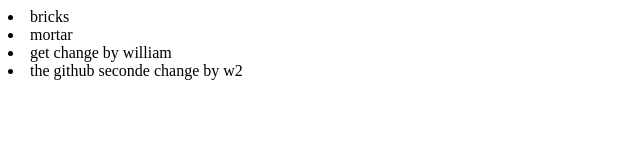
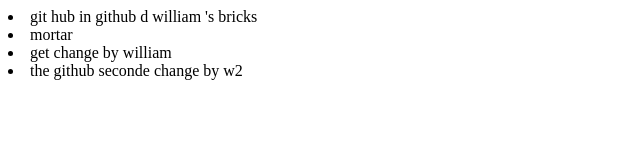
Before and after one commit to focuskey/newGitTest, a plain HTML site: page index.html in a window 1280 px wide. Shown: the whole page, without its empty margins (0-640 px from the left). Drawn offline with Linux system fonts and the light colour scheme.

Commit message:
this is the test of william in the github of the original test

```diff
--- a/index.html
+++ b/index.html
@@ -1,7 +1,7 @@
 <html>
     <body>
         <div->
-            <li>bricks</li>
+            <li>git hub in github d william 's bricks</li>
             <li>mortar</li>
             <li>get change by william</li>
             <li>the github seconde change by w2</li>
```
